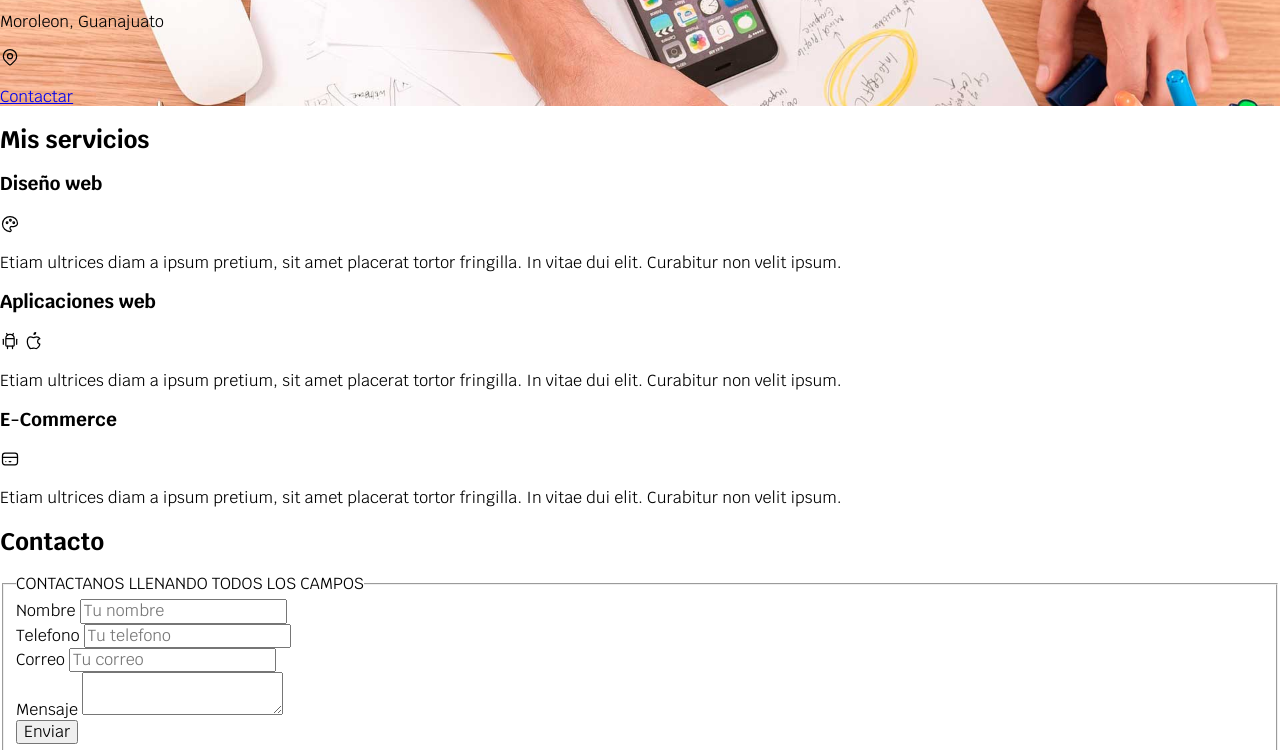
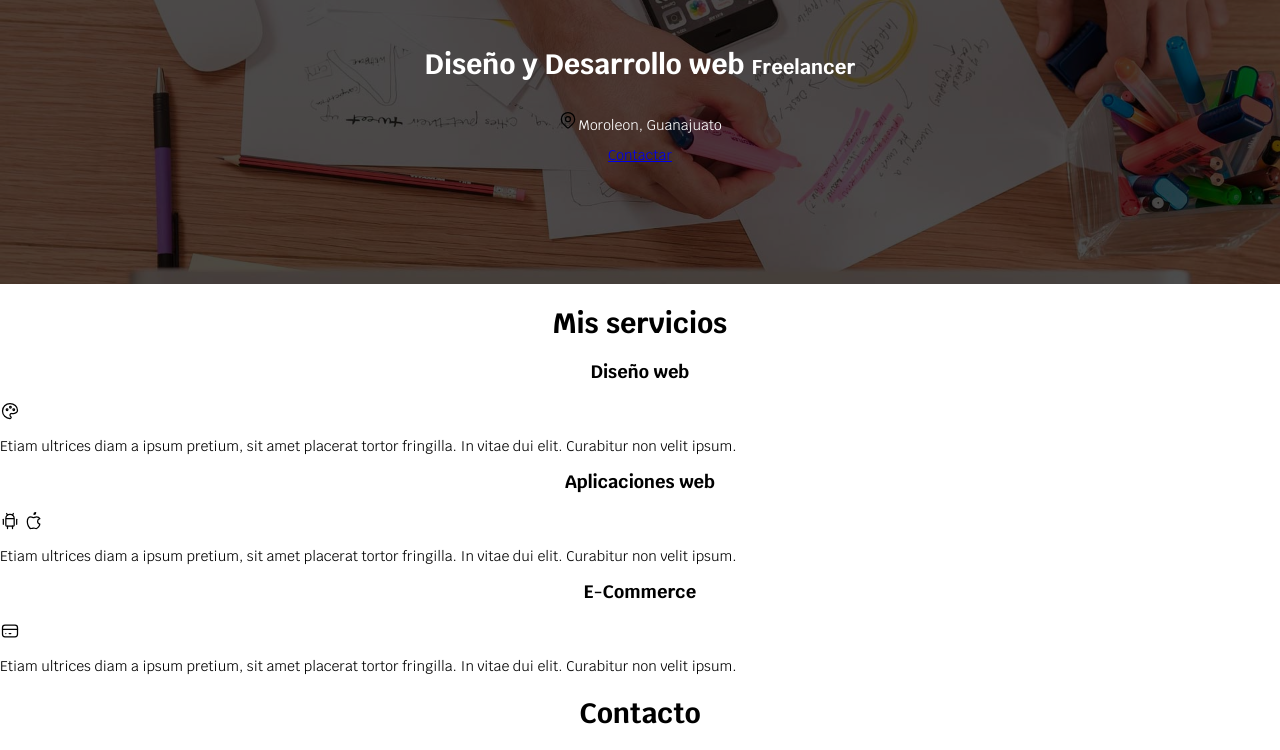
Before and after one commit to regaladoandres10/Portafolio-de-trabajo, a plain HTML site: page freelancer_inicio/index.html in a window 1280 px wide. Shown: the part 227-977 px from the top of the page. Drawn offline with Linux system fonts and the light colour scheme.

Commit message:
Agregando estilo al banner

```diff
--- a/freelancer_inicio/css/styles.css
+++ b/freelancer_inicio/css/styles.css
@@ -1,7 +1,15 @@
 /*
+    Notas:
     Medidas en CSS
     1rem = 16px
     rem
+
+    * = Selecciona todos los elementos de HTML
+
+    normal = 400 ; bold = 700
+
+    De esta manera se utiliza la variable
+    color: var(--primary)
 */
 
 /* Pseudoselectores o variables de CSS o variables en general */
@@ -13,33 +21,39 @@
     --secondary: #0097A7;
     --gray: #757575;
 }
-
+/* Creando el design system */
 /* Reiniciar la pagina web */
 html {
     font-size: 62.5%;
+    box-sizing: border-box;
+}
+/* Ponle a todos los elementos del HTML esta propiedad */
+*, *:before, *:after {
+    box-sizing: inherit;
 }
 body{
-    font-size: 16px; /* 1rem = 10px */
+    font-size: 14px; /* 1rem = 10px */
     font-family: 'Krub', sans-serif;
+
+}
+/* Maquetando el diseño */
+h1{
+    font-size: 3.8rem;
+}
+h2{
+    font-size: 2.8rem;
+}
+h3{
+    font-size: 1.8rem;
 }
 
-.title{
+h1,h2,h3{
     text-align: center;
-    font-size: 3.8rem;
-    /* De esta manera se utiliza la variable
-    color: var(--primary)
-    */
-
-    /* normal = 400 ; bold = 700 */
-    font-weight: 700;
 }
-
 .title span {
     font-size: 2rem;
 }
-
 .container{
-
     max-width: 120rem; /*1200px*/
 
     margin-top: 0;
@@ -47,23 +61,19 @@ body{
     margin-bottom: 0;
     margin-left: auto;
 }
-
 .nav-bg{
     background-color: var(--secondary);
 }
-
 .main-navigation{
     display: flex;
     flex-direction: column;
 }
-
 @media (min-width: 768px) {
     .main-navigation{
         flex-direction: row;
-        justify-content: space-between;
+        justify-content: space-around;
     }
 }
-
 .main-navigation a{
     display: block;
     text-align: center;
@@ -72,12 +82,10 @@ body{
     text-decoration: none;
     font-weight: bold;
 }
-
 .main-navigation a:hover{
     background-color: var(--primary);
     color: var(--obscuro);
 }
-
 .hero{
     /* Nos permite obtener la ubicacion de la imagen que queramos mostrar */
     background-image: url(../img/hero.jpg);
@@ -85,6 +93,33 @@ body{
     background-repeat: no-repeat;
     /* Hace que la imagen se ajuste al tamaño del contenedor */
     background-size: cover;
+    height: 38rem;
+    /* Padre */
+    position: relative;
+}
+.container-hero{
+    /* Hijo */
+    position: absolute;
+    /* Poner el fondo con un color negro transparente */
+    background-color: rgba(0,0,0,.7);
+    /* Ajustar el tamaño del contenedor (imagen) */
+    width: 100%;
+    height: 100%;
+
+    display: flex;
+    flex-direction: column;
+    justify-content: center;
+    align-items: center;
+}
+
+.container-hero h2,
+.container-hero p{
+    color: var(--blanco);
+}
+
+.ubication{
+    display: flex;
+    align-items: baseline;
 }
 
 /*
--- a/freelancer_inicio/index.html
+++ b/freelancer_inicio/index.html
@@ -30,13 +30,13 @@
     <section class="hero">
         <div class="container-hero">
             <h2 class="title"> Diseño y Desarrollo web <span> Freelancer </span>  </h2>
-            <p> Moroleon, Guanajuato </p>
-            <p>
+            <div class="ubication">
                 <svg xmlns="http://www.w3.org/2000/svg" viewBox="0 0 24 24" fill="none" stroke="currentColor" stroke-linecap="round" stroke-linejoin="round" width="20" height="20" stroke-width="1.5">
                     <path d="M9 11a3 3 0 1 0 6 0a3 3 0 0 0 -6 0"></path>
                     <path d="M17.657 16.657l-4.243 4.243a2 2 0 0 1 -2.827 0l-4.244 -4.243a8 8 0 1 1 11.314 0z"></path>
                 </svg>
-            </p>
+                <p> Moroleon, Guanajuato </p>
+            </div>
 
 
             <a href="#"> Contactar </a>
```
